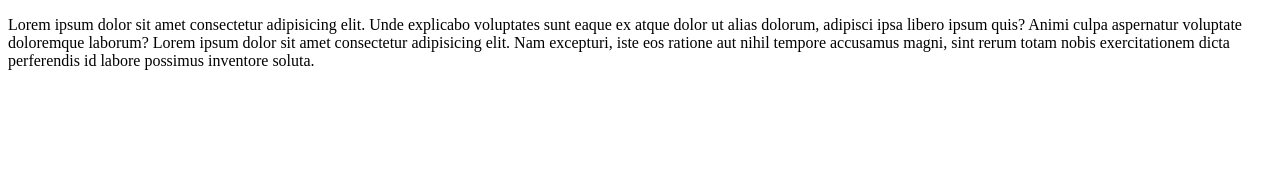
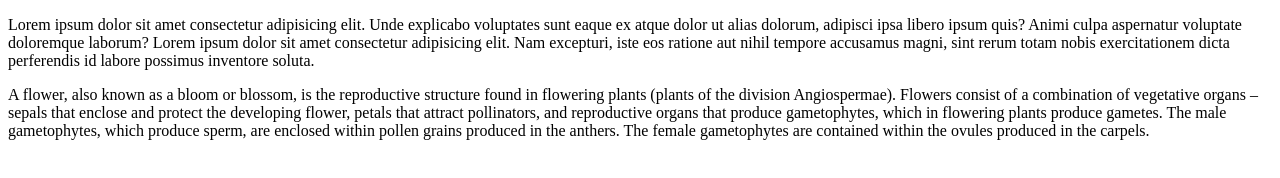
Before and after one commit to SohiMuhibe/my-first-repo, a plain HTML site: page index.html in a window 1280 px wide. Drawn offline with Linux system fonts and the light colour scheme.

Commit message:
added a paragraph

```diff
--- a/index.html
+++ b/index.html
@@ -8,5 +8,6 @@
 <body>
 <p>Lorem ipsum dolor sit amet consectetur adipisicing elit. Unde explicabo voluptates sunt eaque ex atque dolor ut alias dolorum, adipisci ipsa libero ipsum quis? Animi culpa aspernatur voluptate doloremque laborum? Lorem ipsum dolor sit amet consectetur adipisicing elit. Nam excepturi, iste eos ratione aut nihil tempore accusamus magni, sint rerum totam nobis exercitationem dicta perferendis id labore possimus inventore soluta.
 </p>
+<p>A flower, also known as a bloom or blossom, is the reproductive structure found in flowering plants (plants of the division Angiospermae). Flowers consist of a combination of vegetative organs – sepals that enclose and protect the developing flower, petals that attract pollinators, and reproductive organs that produce gametophytes, which in flowering plants produce gametes. The male gametophytes, which produce sperm, are enclosed within pollen grains produced in the anthers. The female gametophytes are contained within the ovules produced in the carpels.</p>
 </body>
 </html>
```
